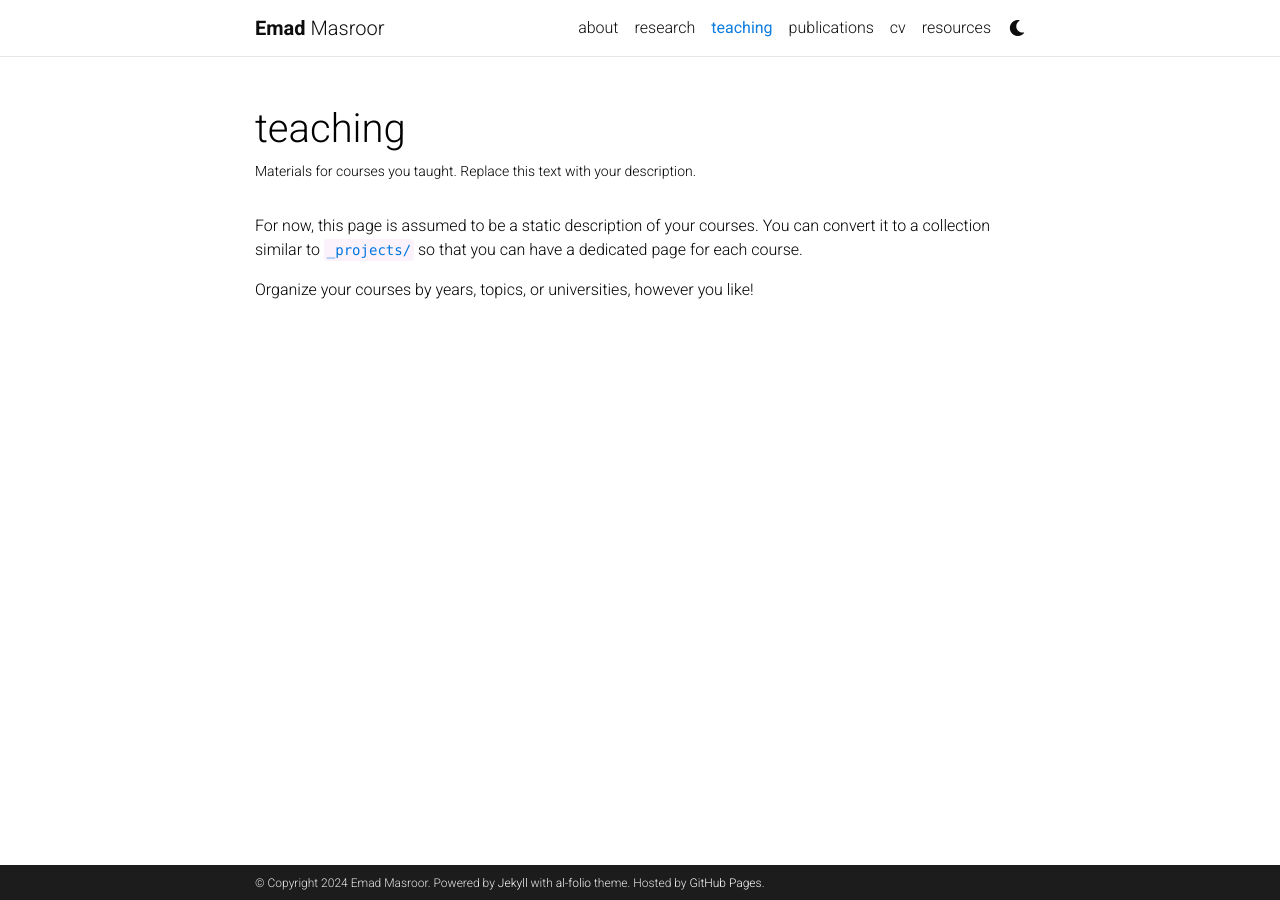
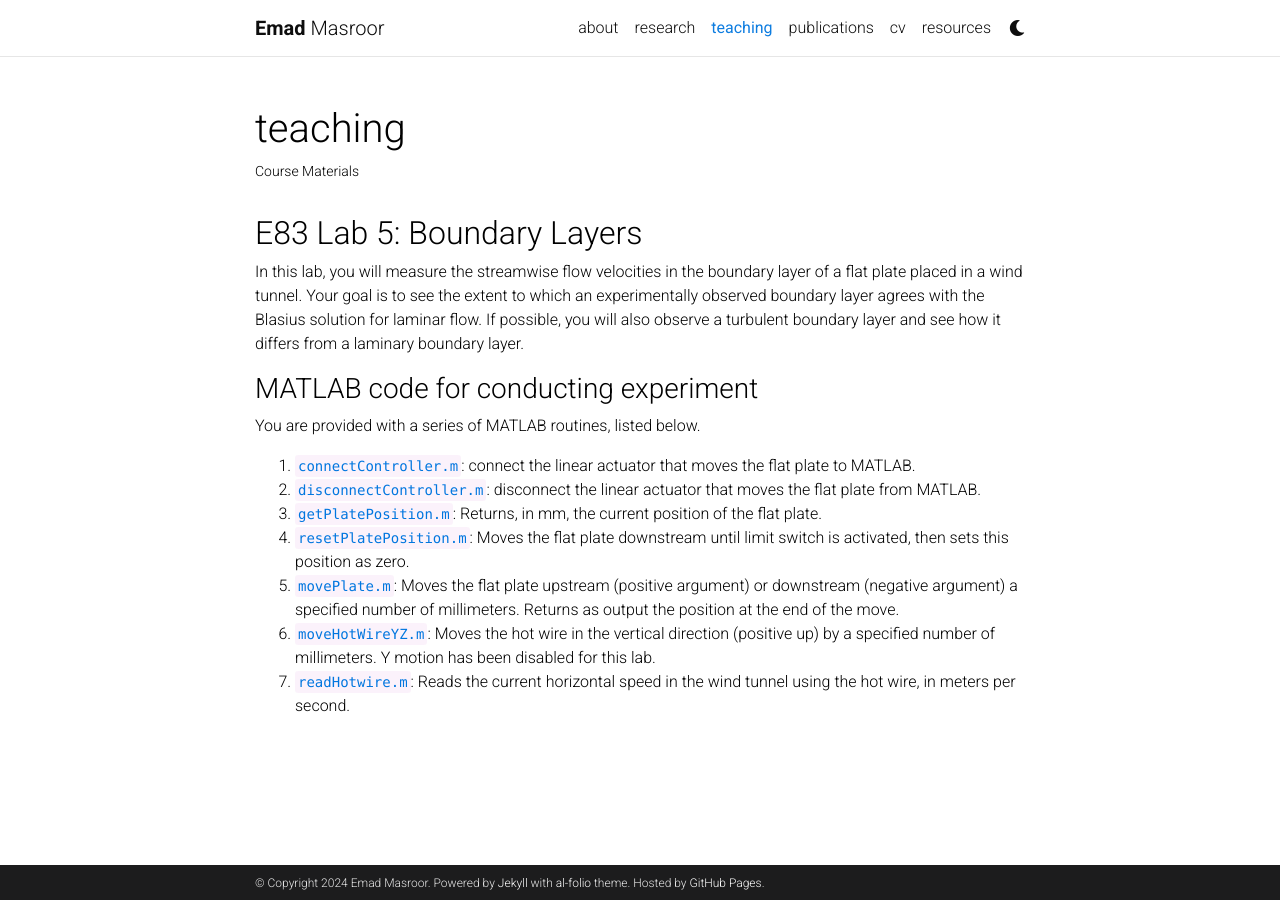
Before and after one commit to Emadmasroor/emadmasroor.github.io, a Jekyll site: the page built from _pages/teaching.md, in a window 1280 px wide. Built offline with Jekyll 4.4.1, drawn with Linux system fonts in a browser that asks for light colours; comment, search, counter and statistics services are not loaded; a style sheet for code colours, icons or effects is not loaded.

Commit message:
Update teaching.md

```diff
--- a/_pages/teaching.md
+++ b/_pages/teaching.md
@@ -2,11 +2,21 @@
 layout: page
 permalink: /teaching/
 title: teaching
-description: Materials for courses you taught. Replace this text with your description.
+description: Course Materials
 nav: true
 nav_order: 2
 ---
 
-For now, this page is assumed to be a static description of your courses. You can convert it to a collection similar to `_projects/` so that you can have a dedicated page for each course.
+## E83 Lab 5: Boundary Layers
+In this lab, you will measure the streamwise flow velocities in the boundary layer of a flat plate placed in a wind tunnel. Your goal is to see the extent to which an experimentally observed boundary layer agrees with the Blasius solution for laminar flow. If possible, you will also observe a turbulent boundary layer and see how it differs from a laminary boundary layer.
 
-Organize your courses by years, topics, or universities, however you like!
+### MATLAB code for conducting experiment
+You are provided with a series of MATLAB routines, listed below.
+
+1. `connectController.m`: connect the linear actuator that moves the flat plate to MATLAB.
+2. `disconnectController.m`: disconnect the linear actuator that moves the flat plate from MATLAB.
+3. `getPlatePosition.m`: Returns, in mm, the current position of the flat plate.
+4. `resetPlatePosition.m`: Moves the flat plate downstream until limit switch is activated, then sets this position as zero.
+5. `movePlate.m`: Moves the flat plate upstream (positive argument) or downstream (negative argument) a specified number of millimeters. Returns as output the position at the end of the move.
+6. `moveHotWireYZ.m`: Moves the hot wire in the vertical direction (positive up) by a specified number of millimeters. Y motion has been disabled for this lab.
+7. `readHotwire.m`: Reads the current horizontal speed in the wind tunnel using the hot wire, in meters per second.
```
